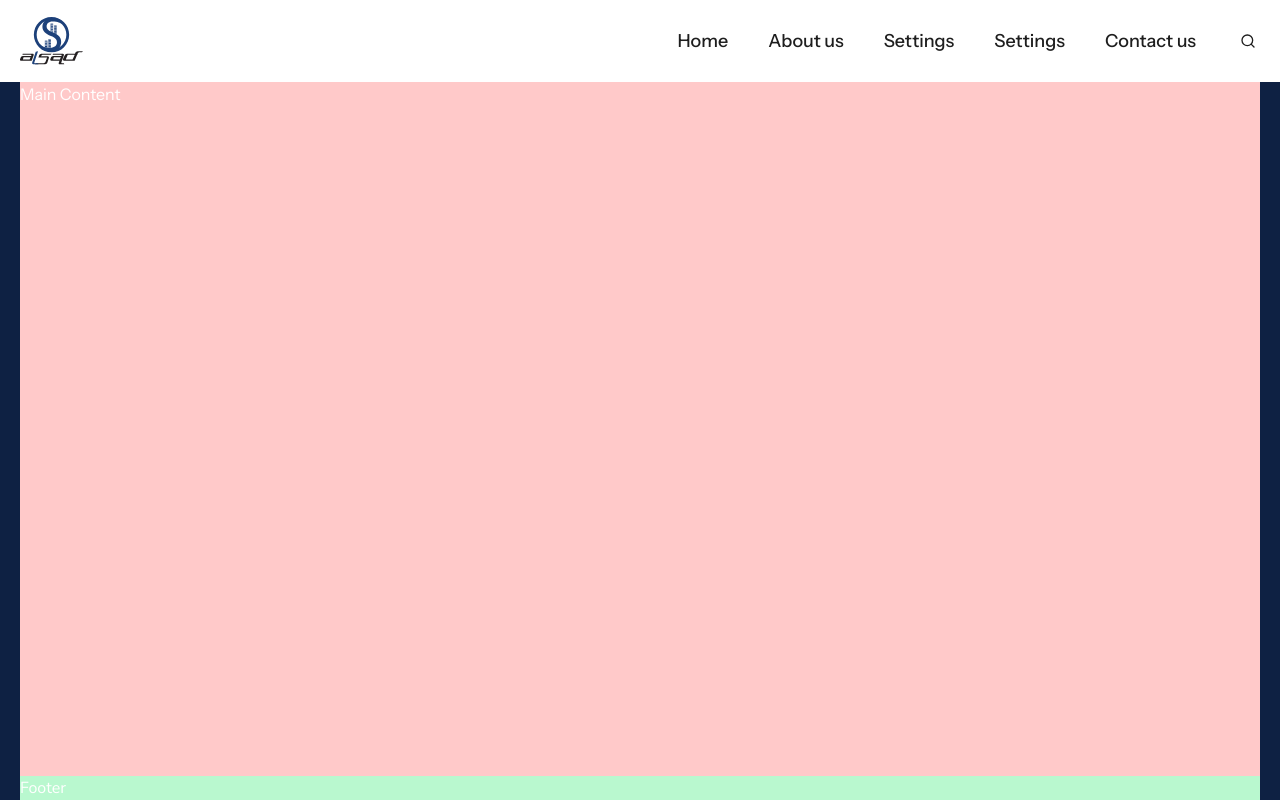
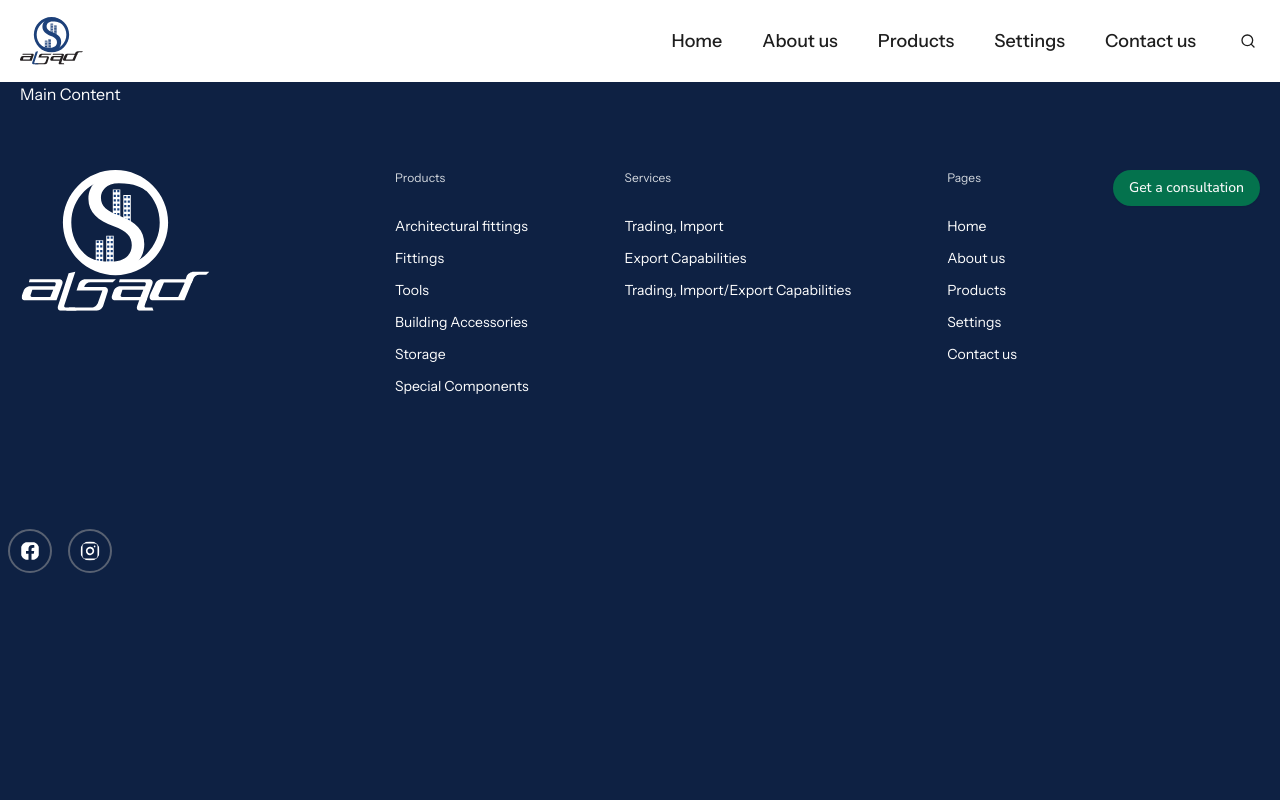
Before and after one commit to techbyhemant/ai-sad, a Next.js app: page / in a window 1280 px wide. Built offline with nearby package versions, Linux system fonts and the light colour scheme.

Commit message:
Add footer

```diff
--- a/app/home/Footer.jsx
+++ b/app/home/Footer.jsx
@@ -1,9 +1,36 @@
-import React from 'react';
+import Image from 'next/image';
+import { FaFacebookSquare } from 'react-icons/fa';
+import { LuInstagram } from 'react-icons/lu';
+import logoLight from '../../public/assets/logo-light.svg';
+import FooterList from './FooterList';
+import { NAVIGATION, PRODUCTS_LIST, SERVICES_LIST } from './const';
+import PrimaryBtn from '../shared/Buttons/PrimaryBtn';
 
 const Footer = () => {
 	return (
-		<footer className="bg-green-200 max-w-[1240px] mx-auto w-full">
-			Footer
+		<footer className="max-w-[1240px] mx-auto w-full h-[535px] pt-[64px] pb-[80px]">
+			<div className="flex justify-between gap-24 h-full">
+				<div className="flex flex-col justify-between">
+					<Image src={logoLight} alt="Logo" className="h-[143px] w-[191px]" />
+					<div className="flex gap-10">
+						<FaFacebookSquare
+							className="outline-2 outline-offset-10 rounded-full"
+							size={20}
+						/>
+						<LuInstagram
+							className="outline-2 outline-offset-10 rounded-full"
+							size={20}
+						/>
+					</div>
+				</div>
+
+				<div className="grid grid-flow-col auto-cols-auto gap-24">
+					<FooterList heading="Products" items={PRODUCTS_LIST} />
+					<FooterList heading="Services" items={SERVICES_LIST} />
+					<FooterList heading="Pages" items={NAVIGATION} />
+					<PrimaryBtn />
+				</div>
+			</div>
 		</footer>
 	);
 };
--- /dev/null
+++ b/app/home/FooterList.jsx
@@ -0,0 +1,18 @@
+import React from 'react';
+
+const FooterList = ({ heading, items }) => {
+	return (
+		<div className="flex flex-col gap-6">
+			<h6 className="font-secondary text-xs text-[#d3d8de]">{heading}</h6>
+			<ul className="font-secondary text-sm">
+				{items.map((item) => (
+					<li key={item.name} className="py-1.5">
+						{item.name}
+					</li>
+				))}
+			</ul>
+		</div>
+	);
+};
+
+export default FooterList;
--- a/app/home/Header.jsx
+++ b/app/home/Header.jsx
@@ -11,8 +11,8 @@ const Header = () => {
 			<header className="flex justify-between h-[82px] max-w-[1240px] mx-auto items-center">
 				<Image src={logoDark} alt="Logo" width="63" height="47.25" />
 				<nav className="text-[#1e1e1e] font-secondary font-medium text-[18px] flex gap-10 items-center">
-					{NAVIGATION.map((item) => (
-						<p key={item.name}>
+					{NAVIGATION.map((item, idx) => (
+						<p key={idx}>
 							<a href={item.href}>{item.name}</a>
 						</p>
 					))}
--- a/app/home/const.js
+++ b/app/home/const.js
@@ -1,7 +1,22 @@
 export const NAVIGATION = [
 	{ name: 'Home', href: '/' },
 	{ name: 'About us', href: '/about-us' },
-	{ name: 'Settings', href: '/products' },
+	{ name: 'Products', href: '/products' },
 	{ name: 'Settings', href: '/blogs' },
 	{ name: 'Contact us', href: '/contact-us' },
 ];
+
+export const PRODUCTS_LIST = [
+	{ name: 'Architectural fittings', href: '' },
+	{ name: 'Fittings', href: '' },
+	{ name: 'Tools', href: '' },
+	{ name: 'Building Accessories', href: '' },
+	{ name: 'Storage', href: '' },
+	{ name: 'Special Components', href: '' },
+];
+
+export const SERVICES_LIST = [
+	{ name: 'Trading, Import', href: '' },
+	{ name: 'Export Capabilities', href: '' },
+	{ name: 'Trading, Import/Export Capabilities', href: '' },
+];
--- a/app/page.js
+++ b/app/page.js
@@ -4,9 +4,9 @@ import Footer from './home/Footer';
 
 export default function Home() {
 	return (
-		<div className="flex flex-col min-h-screen">
+		<div className="flex flex-col ">
 			<Header />
-			<main className="flex-1 max-w-[1240px] mx-auto bg-red-200 w-full">
+			<main className="flex-1 max-w-[1240px] mx-auto w-full">
 				<h1>Main Content</h1>
 			</main>
 			<Footer />
--- /dev/null
+++ b/app/shared/Buttons/PrimaryBtn.jsx
@@ -0,0 +1,10 @@
+import { Button } from '@/components/ui/button';
+import React from 'react';
+
+const PrimaryBtn = () => {
+	return (
+		<Button className="bg-[#04724D] rounded-full">Get a consultation</Button>
+	);
+};
+
+export default PrimaryBtn;
--- a/package.json
+++ b/package.json
@@ -16,6 +16,7 @@
     "next": "15.5.2",
     "react": "19.1.0",
     "react-dom": "19.1.0",
+    "react-icons": "^5.5.0",
     "tailwind-merge": "^3.3.1"
   },
   "devDependencies": {
```
Also changed, not shown: public/assets/logo-light.svg (added), 1 other file (tests, documents, lock files or other folders).
